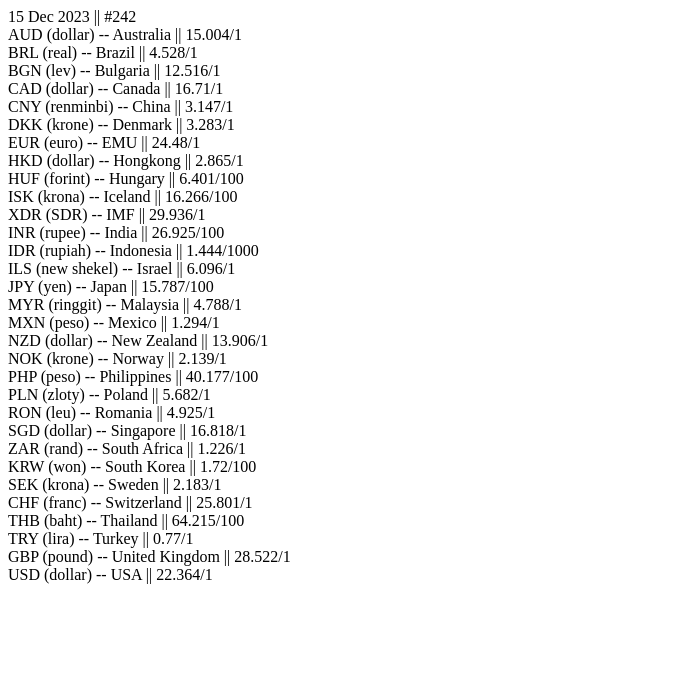
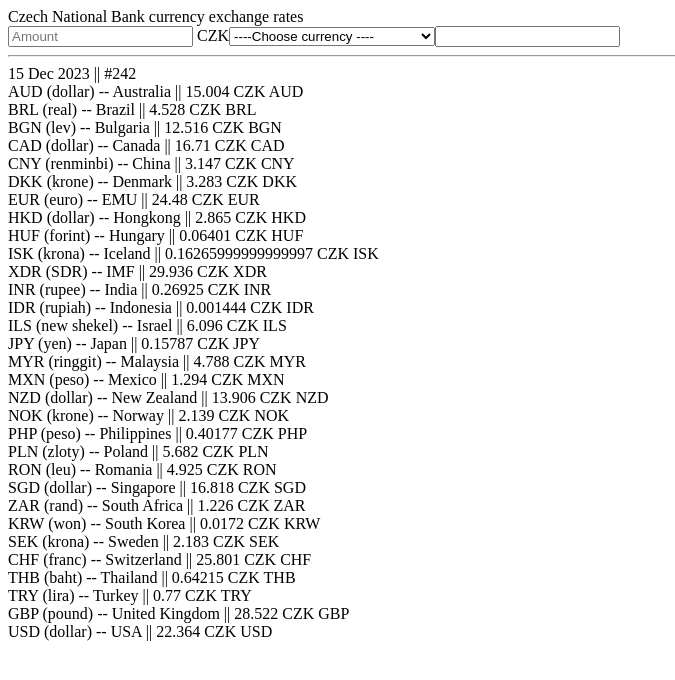
Before and after one commit to stetizu1/task-momence, a React (Create React App) app: page / in a window 1280 px wide. Shown: the top 680 px of the page, without its empty margins (0-675 px from the left). Built offline with nearby package versions, Linux system fonts and the light colour scheme.

Commit message:
form not styled

```diff
--- a/src/app/App.tsx
+++ b/src/app/App.tsx
@@ -1,5 +1,5 @@
 import { FC } from 'react'
-import { CnbRates } from './modules/cnbRates/CnbRates'
+import { CnbRates } from './modules/currencyRates/CnbRates'
 
 export const App: FC = () => {
   return (
--- a/src/app/components/FetchingComponent.tsx
+++ b/src/app/components/FetchingComponent.tsx
@@ -1,12 +1,12 @@
-import { Dispatch, JSX, useCallback, useEffect, useState } from 'react'
+import { Dispatch, ReactNode, useCallback, useEffect, useState } from 'react'
 
 type FetchingComponentProps<T> = {
   fetch: () => Promise<T | null>
   setData: Dispatch<T>
-  children: JSX.Element
+  children: ReactNode
 }
 
-export const FetchingComponent = <T,>({ fetch, setData, children }: FetchingComponentProps<T>): JSX.Element => {
+export const FetchingComponent = <T,>({ fetch, setData, children }: FetchingComponentProps<T>) => {
   const [loadState, setLoadState] = useState<'loading' | 'loaded' | 'error'>('loading')
 
   const callFetch = useCallback(async () => {
@@ -35,5 +35,5 @@
   if (loadState === 'error') {
     return <div>Internal server error</div>
   }
-  return children ?? null
+  return <>{children}</>
 }
--- a/src/app/helpers/cnbParser/parser.ts
+++ b/src/app/helpers/cnbParser/parser.ts
@@ -1,22 +1,7 @@
 import { compactMap, fromEntries } from '../utility'
+import { ExchangeRatesData, CurrencyData } from '../../types/ExchangeRatesData'
 
-type CurrencyCode = string
-type CurrencyData = {
-  currency: string
-  country: string
-  amount: number
-  rate: number
-}
-
-export type CnbData = {
-  revision: {
-    date: string
-    revisionId: string
-  }
-  currencyData: Record<CurrencyCode, CurrencyData>
-}
-
-export const parseCnbDataString = (dataString: string): CnbData | null => {
+export const parseCnbDataString = (dataString: string): ExchangeRatesData | null => {
   const rows = dataString.trim().split('\n')
   const [revisionRow, descriptionRow, ...currencyRows] = rows
   if (!revisionRow || !descriptionRow) return null
--- a/src/app/modules/CnbDataDisplay.tsx
+++ /dev/null
@@ -1,17 +0,0 @@
-import { FC } from 'react'
-import { CnbData } from '../helpers/cnbParser/parser'
-
-export const CnbDataDisplay: FC<{ data: CnbData }> = ({ data }) => {
-  return (
-    <>
-      {data.revision.date} || #{data.revision.revisionId}
-      {Object.entries(data.currencyData).map(([key, value]) => {
-        return (
-          <div key={key}>
-            {key} ({value.currency}) -- {value.country} || {value.rate}/{value.amount}
-          </div>
-        )
-      })}
-    </>
-  )
-}
--- a/src/app/modules/cnbRates/CnbRates.tsx
+++ /dev/null
@@ -1,15 +0,0 @@
-import { FC, useState } from 'react'
-import { FetchingComponent } from '../../components/FetchingComponent'
-import { CnbData } from '../../helpers/cnbParser/parser'
-import { fetchCnbData } from './helpers'
-import { CnbDataDisplay } from '../CnbDataDisplay'
-
-export const CnbRates: FC = () => {
-  const [cnbData, setCnbData] = useState<CnbData>()
-
-  return (
-    <FetchingComponent fetch={fetchCnbData} setData={setCnbData}>
-      {cnbData ? <CnbDataDisplay data={cnbData} /> : <></>}
-    </FetchingComponent>
-  )
-}
--- /dev/null
+++ b/src/app/modules/currencyRates/CnbRates.tsx
@@ -0,0 +1,28 @@
+import { FC, useState } from 'react'
+import { FetchingComponent } from '../../components/FetchingComponent'
+import { ExchangeRatesData } from '../../types/ExchangeRatesData'
+import { CurrencyDataDisplay } from './components/CurrencyDataDisplay'
+import { CurrencyToCzkConverter } from './components/CurrencyToCzkConverter'
+import { fetchCnbData } from './helpers'
+
+type CnbRatesComponentProps = {
+  data: ExchangeRatesData
+}
+const CnbRatesComponent: FC<CnbRatesComponentProps> = ({ data }) => (
+  <>
+    Czech National Bank currency exchange rates
+    <CurrencyToCzkConverter data={data} />
+    <hr />
+    <CurrencyDataDisplay data={data} />
+  </>
+)
+
+export const CnbRates: FC = () => {
+  const [cnbData, setCnbData] = useState<ExchangeRatesData>()
+
+  return (
+    <FetchingComponent fetch={fetchCnbData} setData={setCnbData}>
+      {cnbData ? <CnbRatesComponent data={cnbData} /> : null}
+    </FetchingComponent>
+  )
+}
--- /dev/null
+++ b/src/app/modules/currencyRates/components/CurrencyDataDisplay.tsx
@@ -0,0 +1,18 @@
+import { FC } from 'react'
+import { ExchangeRatesData } from '../../../types/ExchangeRatesData'
+
+type CurrencyDataDisplayProps = { data: ExchangeRatesData }
+export const CurrencyDataDisplay: FC<CurrencyDataDisplayProps> = ({ data }) => {
+  return (
+    <>
+      {data.revision.date} || #{data.revision.revisionId}
+      {Object.entries(data.currencyData).map(([key, value]) => {
+        return (
+          <div key={key}>
+            {key} ({value.currency}) -- {value.country} || {value.rate / value.amount} CZK {key}
+          </div>
+        )
+      })}
+    </>
+  )
+}
--- /dev/null
+++ b/src/app/modules/currencyRates/components/CurrencyToCzkConverter.tsx
@@ -0,0 +1,37 @@
+import { FC, useCallback, useState } from 'react'
+import { ExchangeRatesData } from '../../../types/ExchangeRatesData'
+import { convertFromCurrency } from '../helpers'
+
+type CurrencyToCzkConverterProps = {
+  data: ExchangeRatesData
+}
+
+const notSelected = 'notSelected'
+
+export const CurrencyToCzkConverter: FC<CurrencyToCzkConverterProps> = ({ data }) => {
+  const [amount, setAmount] = useState<string>()
+  const [selectedCurrency, setSelectedCurrency] = useState<string>(notSelected)
+
+  const getCzkValue = useCallback((): string => {
+    if (!amount || !selectedCurrency) return ''
+    const selectedCurrencyData = data.currencyData[selectedCurrency]
+    return selectedCurrencyData ? convertFromCurrency(Number(amount), selectedCurrencyData).toFixed(3) : ''
+  }, [data, amount, selectedCurrency])
+
+  return (
+    <div>
+      <input type="number" value={amount} onChange={(v) => setAmount(v.target.value)} placeholder={'Amount'} /> CZK
+      <select defaultValue={selectedCurrency} onChange={(event) => setSelectedCurrency(event.target.value)}>
+        <option key="empty" value={notSelected}>
+          ----Choose currency ----
+        </option>
+        {Object.entries(data.currencyData).map(([key, currencyData]) => (
+          <option key={key} value={key}>
+            {key} ({currencyData.currency} / {currencyData.country})
+          </option>
+        ))}
+      </select>
+      <input value={getCzkValue()} readOnly />
+    </div>
+  )
+}
--- a/src/app/modules/cnbRates/helpers.ts
+++ b/src/app/modules/currencyRates/helpers.ts
@@ -1,6 +1,7 @@
 // TODO
 
 import { parseCnbDataString } from '../../helpers/cnbParser/parser'
+import { CurrencyData } from '../../types/ExchangeRatesData'
 
 export const fetchCnbData = async () => {
   return parseCnbDataString(`15 Dec 2023 #242
@@ -38,3 +39,6 @@
 USA|dollar|1|USD|22.364
 `)
 }
+
+export const convertFromCurrency = (amount: number, currencyData: CurrencyData) =>
+  (currencyData.amount * amount) / currencyData.rate
--- /dev/null
+++ b/src/app/types/ExchangeRatesData.ts
@@ -0,0 +1,16 @@
+type CurrencyCode = string
+
+export type CurrencyData = {
+  currency: string
+  country: string
+  amount: number
+  rate: number
+}
+
+export type ExchangeRatesData = {
+  revision: {
+    date: string
+    revisionId: string
+  }
+  currencyData: Record<CurrencyCode, CurrencyData>
+}
```
Also changed, not shown: 1 other file (tests, documents, lock files or other folders).
